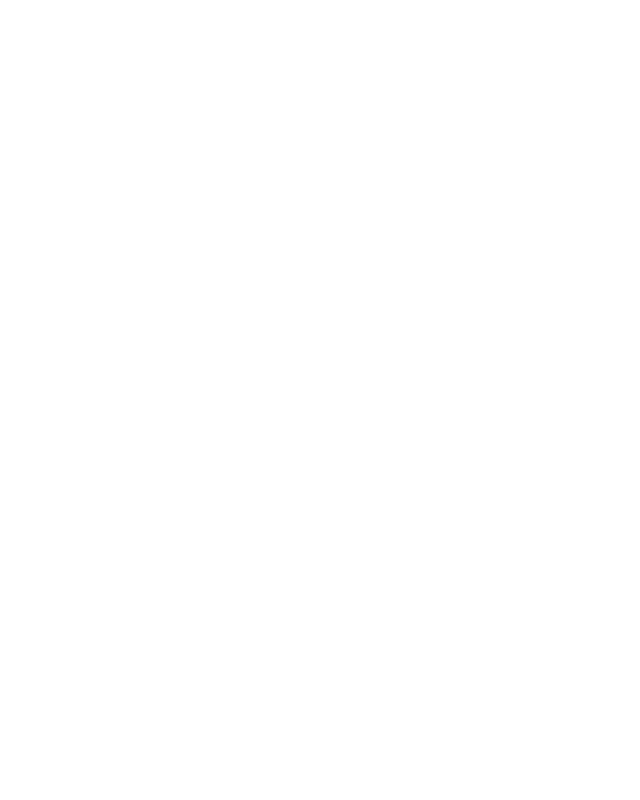
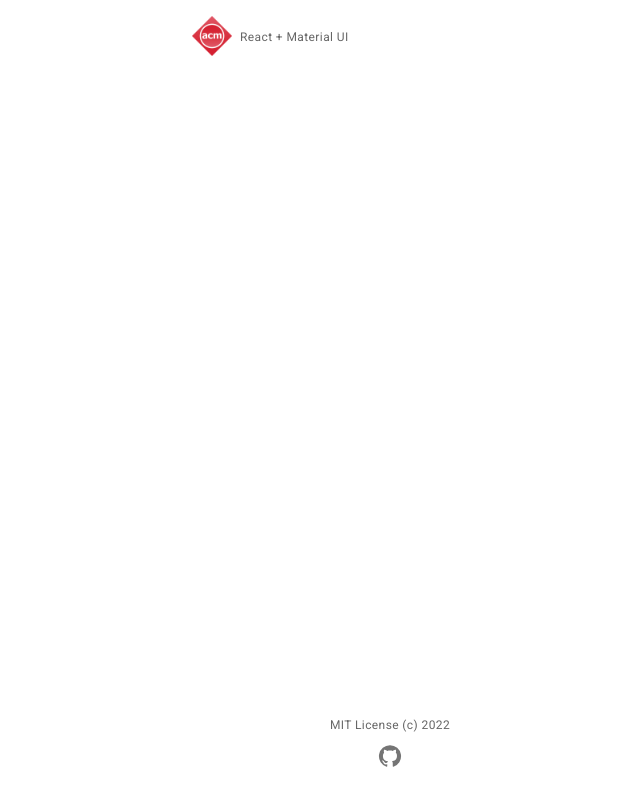
Before and after one commit to rosealexander/react-mui-workshop, a React (Create React App) app: page / in a window 1280 px wide. Shown: the whole page, without its empty margins (250-890 px from the left). Built offline with nearby package versions, Linux system fonts and the light colour scheme; the HTML template or start-up script is replaced by a standard one.

Commit message:
Update Layout.jsx

```diff
--- a/src/features/Layout.jsx
+++ b/src/features/Layout.jsx
@@ -1,4 +1,25 @@
+import Header from './Header';
+import Body from './Body'
+import Footer from "./Footer";
+import {Box, Container} from "@mui/material";
 
-const Layout = () => null
-
+const Layout = () => {
+    return (
+        <Container
+            maxWidth='xs'
+        >
+            <Box
+                display='flex'
+                flexDirection='column'
+                justifyContent='space-between'
+                height='100vh'
+                py={2}
+            >
+                <Header/>
+                <Body />
+                <Footer/>
+            </Box>
+        </Container>
+    )
+}
 export default Layout
```
